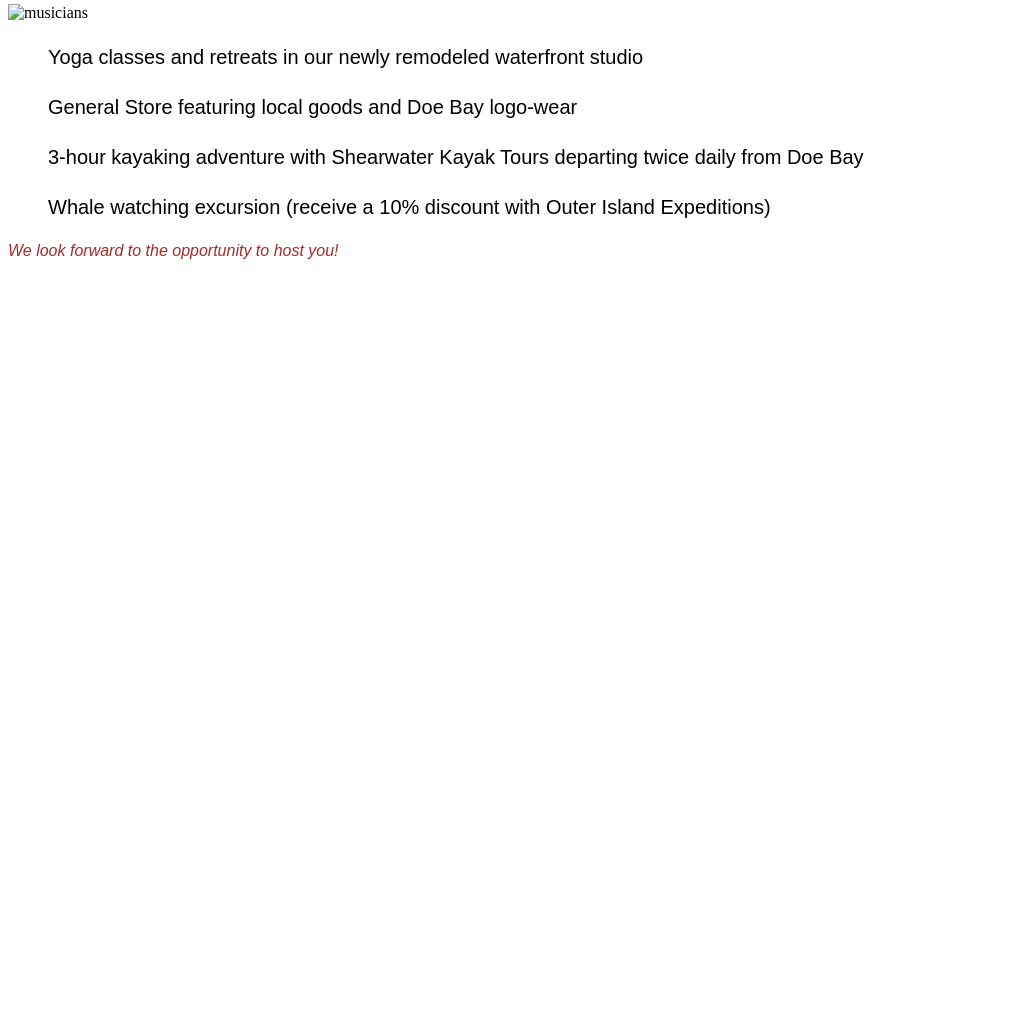
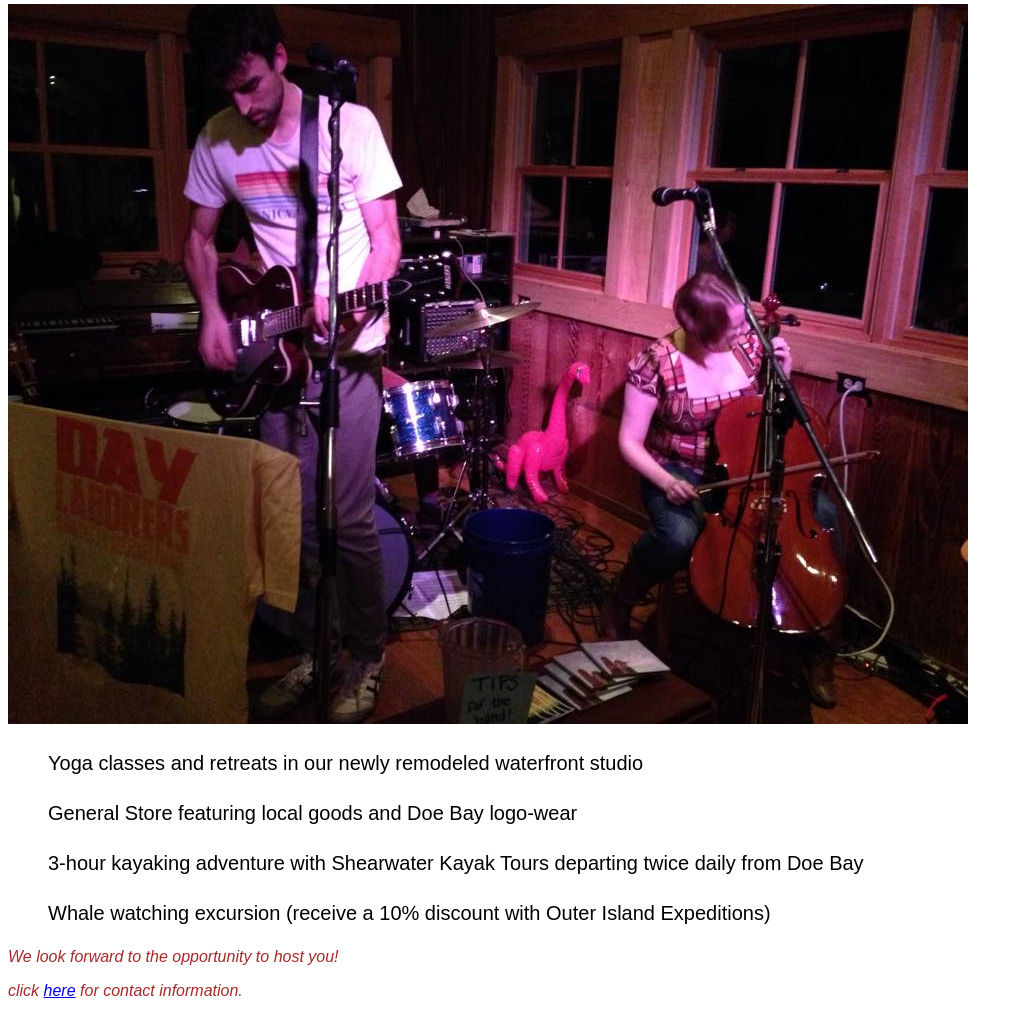
Before and after one commit to marinapoltorak/Doe_Bay, a plain HTML site: page index.html in a window 1280 px wide. Shown: the part 493-1509 px from the top of the page, without its empty margins (0-1023 px from the left). Before the commit the page ends 800 px from the top, so only its background shows below. Drawn offline with Linux system fonts and the light colour scheme.

Commit message:
adding a contact link to index.html

```diff
--- a/index.html
+++ b/index.html
@@ -36,7 +36,7 @@
           mention our regionally famous Doe Bay Fest music festival
           in August</ul>
 
-  <img src="better band.jpg" alt="musicians">
+  <img src="better_band.jpg" alt="musicians">
 
         <ul>Yoga classes and retreats in our newly remodeled
           waterfront studio</ul>
@@ -48,5 +48,8 @@
 
           with Outer Island Expeditions)</ul>
        <p>We look forward to the opportunity to host you!</p>
+
+      <p>click <a href="Doe_Bay_contactus.html"> here</a> for contact
+        information.</p>
   </body>
 </html>
```
